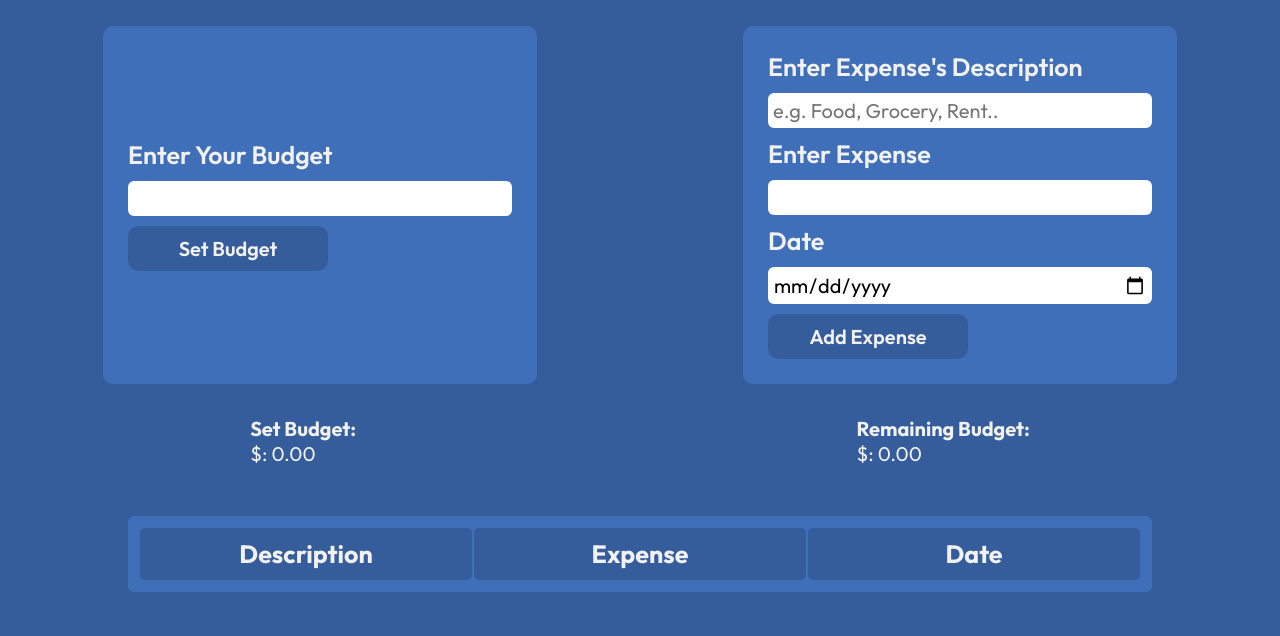
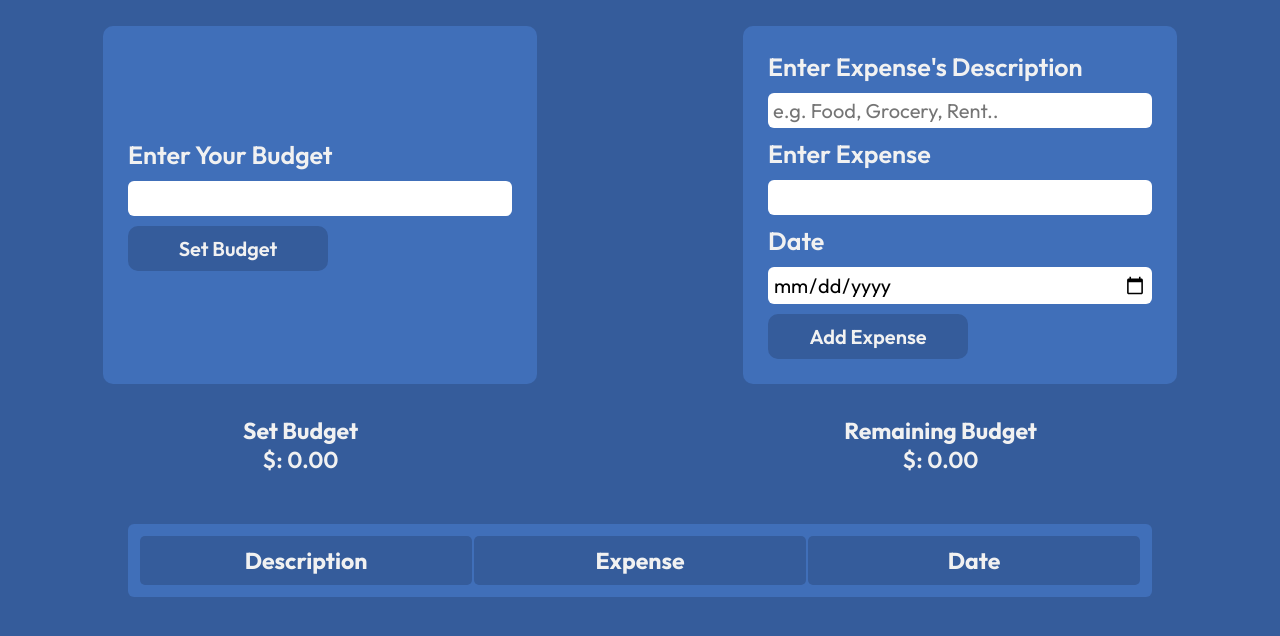
Before and after one commit to malikaaqil/expense-tracker, a plain HTML site: page index.html in a window 1280 px wide. Shown: the part 76-712 px from the top of the page. Drawn offline with Linux system fonts and the light colour scheme; some packages are replaced by stand-ins of ours; a script that the page names is missing.

Commit message:
updated index.html

```diff
--- a/index.html
+++ b/index.html
@@ -43,12 +43,12 @@
         <div class="display-budget">
 
             <div class="set-budget">
-                <h4>Set Budget: </h4>
+                <h4>Set Budget</h4>
                 <p>$: <span id="set-display">0.00</span></p>
             </div>
 
             <div class="remaining-budget">
-                <h4>Remaining Budget: </h4>
+                <h4>Remaining Budget</h4>
                 <p>$: <span id="rem-display">0.00</span></p>
             </div>
 
@@ -64,9 +64,9 @@
                 </tr>
 
                 <!-- <tr class="append-table">
-                    <td>Description</td>
-                    <td>Expense</td>
-                    <td>Date</td>
+                    <td>Food</td>
+                    <td>$ 30</td>
+                    <td>25.02.2024</td>
                 </tr> -->
 
             </table>
--- a/style.css
+++ b/style.css
@@ -95,8 +95,11 @@ body {
 
 .set-budget,
 .remaining-budget {
-    font-size: 20px;
+    font-size: 23px;
+    font-weight: 600;
     cursor: pointer;
+    /* align-items: center; */
+    text-align: center;
 }
 
 
@@ -117,14 +120,14 @@ table {
 th{
     width: 25%;
     border-radius: 5px;
-    font-size: 25px;
+    font-size: 23px;
     background-color: #355C9B;
     padding: 10px;
 }
 
 .append-table td{
     background-color: transparent;
-    font-size: 25px;
+    font-size: 20px;
     padding: 10px;
     text-align: center;
     border-bottom: 2px solid;
```
